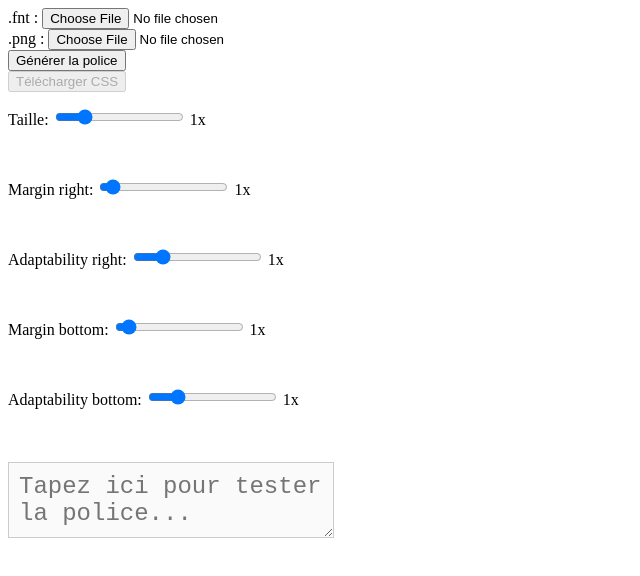
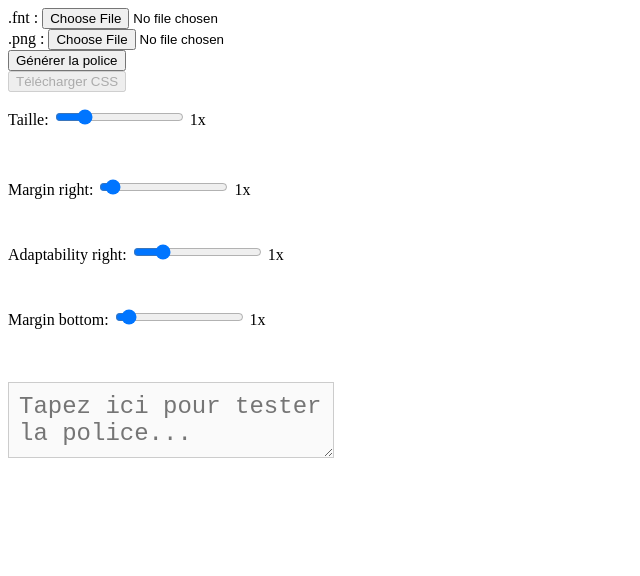
Before and after one commit to MialaProg/fnt-png-to-css, a plain HTML site: page index.html in a window 1280 px wide. Shown: the whole page, without its empty margins (0-640 px from the left). Drawn offline with Linux system fonts and the light colour scheme.

Commit message:
Update index.html

```diff
--- a/index.html
+++ b/index.html
@@ -51,7 +51,7 @@
            oninput="updateScale(this.value, 'right')">
     <span id="scaleValue-right">1x</span>
   </div><br>
-  <div style="margin: 15px 0">
+  <div style="margin: 10px 0">
     Adaptability right:
     <input type="range"
            id="sizeSlider"
@@ -73,18 +73,6 @@
            oninput="updateScale(this.value, 'bottom')">
     <span id="scaleValue-bottom">1x</span>
   </div><br>
-  <div style="margin: 15px 0">
-    Adaptability bottom:
-    <input type="range"
-           id="sizeSlider"
-           min="0.5"
-           max="3"
-           step="0.1"
-           value="1"
-           oninput="updateScale(this.value, 'adaptB')">
-    <span id="scaleValue-adaptB">1x</span>
-  </div>
-  <br>
   <textarea id="testArea" placeholder="Tapez ici pour tester la police..." disabled></textarea>
 
   <script>
@@ -144,8 +132,8 @@
     .mibmp-font {
       transform: scale(var(--mifont-size));
       /*transform-origin: left bottom;*/
-      margin-right: calc(-(--mifont-right)em * 1/(--mifont-adaptR)*var(--mifont-size)); /* Ajustement dynamique des marges */
-      margin-bottom: calc(-(--mifont-bottom)em * (--mifont-adaptB)*var(--mifont-size));
+      margin-right: calc(-1em * var(--mifont-right) * 1/(var(--mifont-adaptR)*var(--mifont-size))); /* Ajustement dynamique des marges */
+      margin-bottom: calc(-1em * var(--mifont-bottom) * var(--mifont-size));
       display: inline-block;
       background-image: url('${pngDataURL}');
       image-rendering: pixelated;
```
